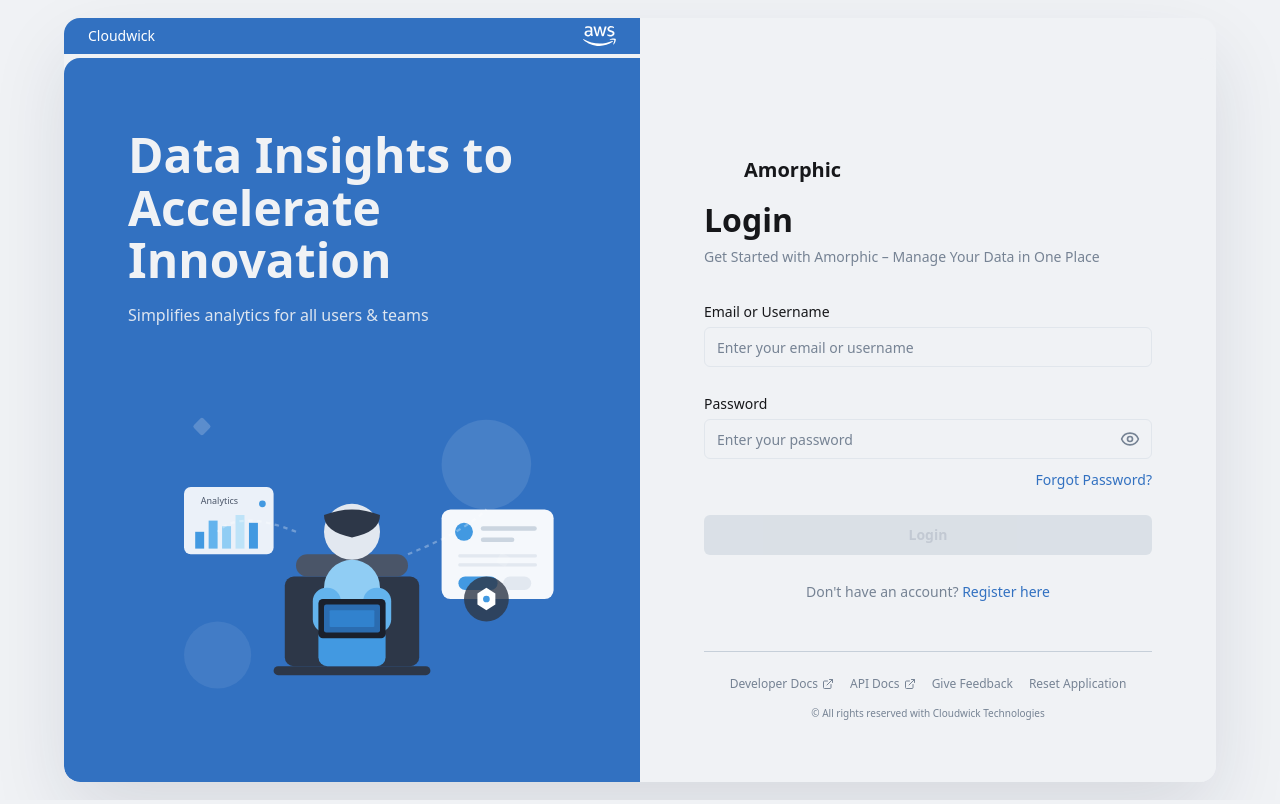
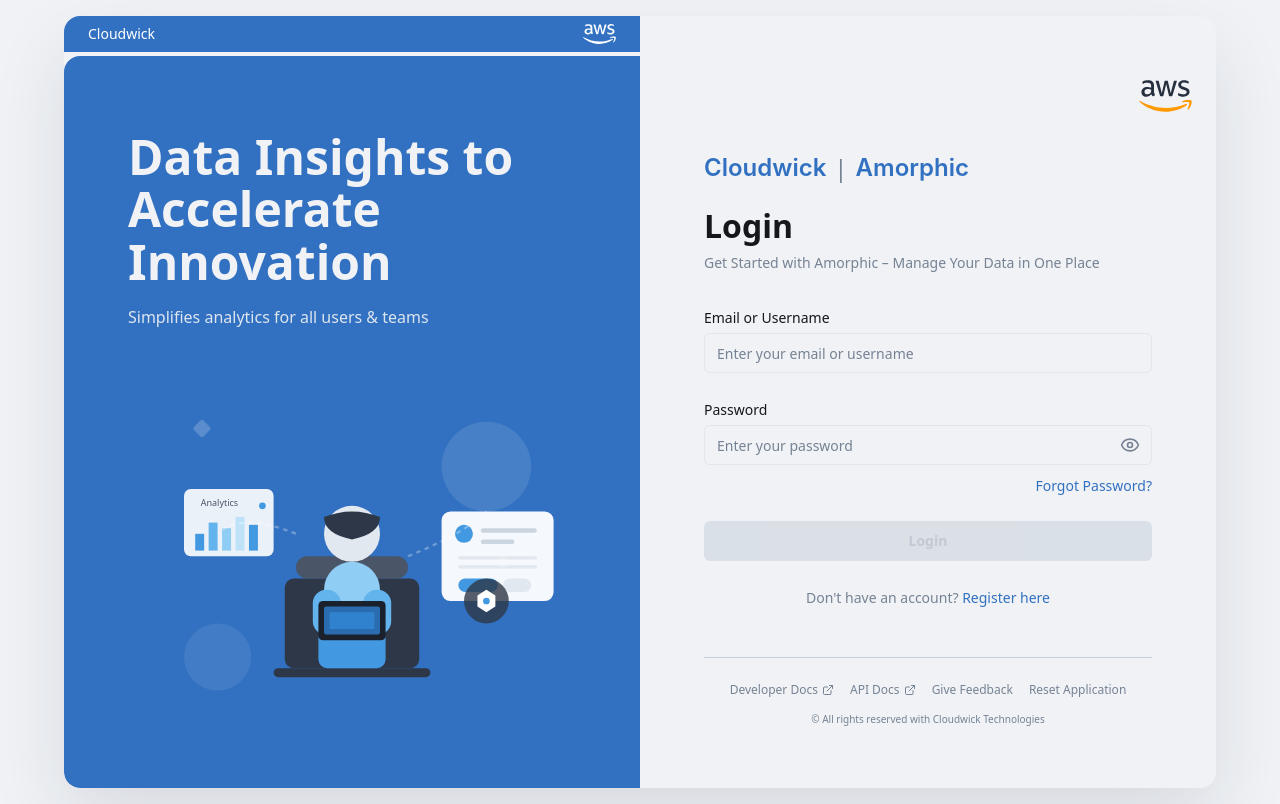
Before and after one commit to rubalbajaj2/amorphic-login-ui, a React (Vite) app: page / in a window 1280 px wide. Built offline with nearby package versions, Linux system fonts and the light colour scheme.

Commit message:
feat: Add Cloudwick and AWS branding
Adds the "Cloudwick | Amorphic" logo above the login heading and the AWS logo to the top-right of the login panel.

```diff
--- a/src/components/LoginPage.tsx
+++ b/src/components/LoginPage.tsx
@@ -56,14 +56,29 @@ export const LoginPage = ({ onLogin }: LoginPageProps) => {
           </div>
 
           {/* Right Panel - Login Form */}
-          <div className="flex-1 bg-card p-12 md:p-16 rounded-r-2xl">
+          <div className="flex-1 bg-card p-12 md:p-16 rounded-r-2xl relative">
+            {/* AWS Logo - Top Right */}
+            <div className="absolute top-6 right-6">
+              <img src="/src/assets/aws-logo.svg" alt="AWS" className="h-8 w-auto" />
+            </div>
+
             <div className="max-w-md mx-auto">
               {/* Empty header space */}
               <div className="mb-8"></div>
 
               {/* Login Title */}
               <div className="mb-8">
-                <AmorphicLogoSVG className="mb-4" />
+                <div className="mb-6">
+                  <div className="flex items-center gap-2">
+                    <span className="text-2xl font-semibold text-primary" style={{ fontFamily: 'Inter, system-ui, -apple-system, sans-serif' }}>
+                      Cloudwick
+                    </span>
+                    <span className="text-2xl font-light text-muted-foreground">|</span>
+                    <span className="text-2xl font-semibold text-primary" style={{ fontFamily: 'Inter, system-ui, -apple-system, sans-serif' }}>
+                      Amorphic
+                    </span>
+                  </div>
+                </div>
                 <h2 className="text-heading-md font-semibold text-foreground">Login</h2>
                 <p className="text-base text-muted-foreground mt-2">
                   Get Started with Amorphic – Manage Your Data in One Place
```
Also changed, not shown: src/assets/cloudwick-amorphic-logo.png (added).
